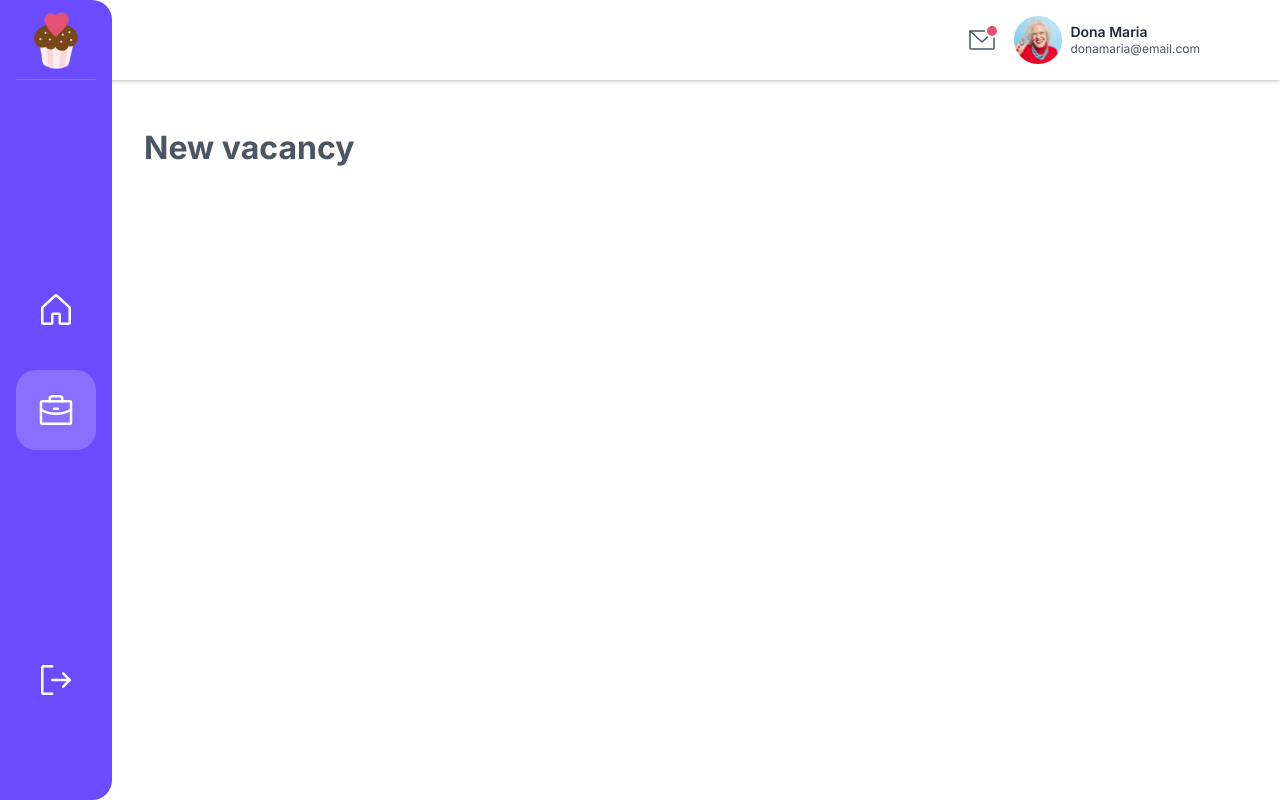
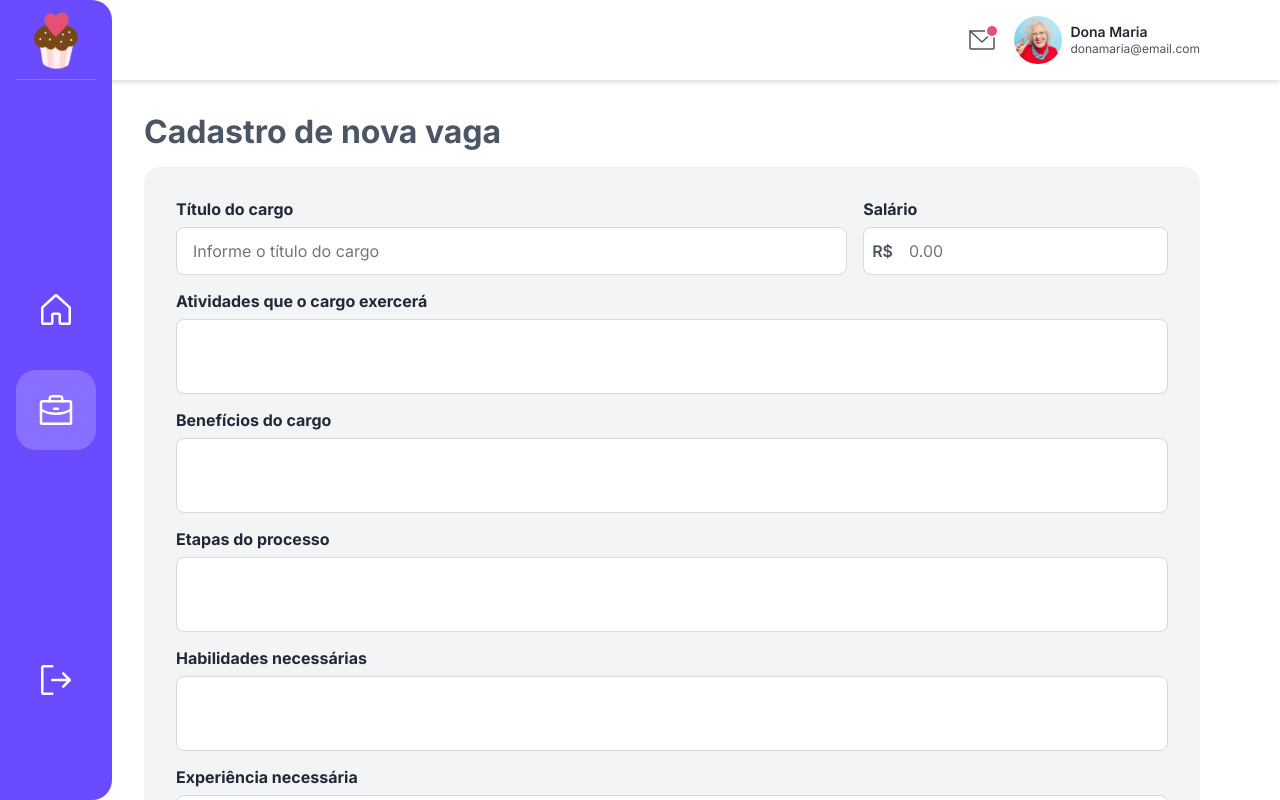
Before and after one commit to jfernandesdev/dona-maria-cupcake, a React (Vite) app: page /nova-vaga in a window 1280 px wide. Built offline with nearby package versions, Linux system fonts and the light colour scheme.

Commit message:
STYLE: 'new vacancy' form style with yup validation

```diff
--- a/src/components/Header/styles.module.scss
+++ b/src/components/Header/styles.module.scss
@@ -6,7 +6,8 @@
   padding: 0 5rem;
   gap: 1rem;
   background: var(--white);
-  box-shadow: 0px 1px 4px rgba(0, 0, 0, 0.25);
+  box-shadow: 0px 0.5px 6px rgba(0, 0, 0, 0.2);
+  z-index: 0;
 }
 
 .notificationButton {
--- a/src/layouts/DefaultLayout/styles.module.scss
+++ b/src/layouts/DefaultLayout/styles.module.scss
@@ -5,6 +5,6 @@
 
 .content {
   height: calc(100vh - 5rem);
-  padding: 3rem 5rem 3rem 9rem;
+  padding: 2rem 5rem 3rem 9rem;
   overflow-y: auto;
 }
--- a/src/pages/NewVacancy/index.tsx
+++ b/src/pages/NewVacancy/index.tsx
@@ -1,7 +1,162 @@
+import { useForm } from 'react-hook-form'
+import * as yup from 'yup'
+import { yupResolver } from '@hookform/resolvers/yup'
+
+import uuid from 'react-uuid'
+
+import Swal from 'sweetalert2'
+
+import styles from './styles.module.scss'
+import { NavLink } from 'react-router-dom'
+
+const newVacancyFormSchema = yup.object({
+  jobTitle: yup.string().required(),
+  wage: yup.number().required(),
+  jobActivity: yup.string().required(),
+  benefits: yup.string().required(),
+  processSteps: yup.string().required(),
+  skills: yup.string().required(),
+  experienceRequired: yup.string().required(),
+})
+
+type NewVacancyFormInputs = yup.InferType<typeof newVacancyFormSchema>
+
 export function NewVacancy () {
+  const {
+    register,
+    handleSubmit,
+    reset,
+    formState: { errors, isSubmitting }
+  } = useForm<NewVacancyFormInputs>({
+    resolver: yupResolver(newVacancyFormSchema),
+    // defaultValues: {
+    //   jobTitle: 'Title Job',
+    //   wage: 2000,
+    //   jobActivity: 'Atividade 1; Atividade 2',
+    //   benefits: 'Benefício 1; Benefício 2',
+    //   processSteps: 'Etapa 1, Etapa 2',
+    //   skills: 'Skill 1, Skill 2',
+    //   experienceRequired: 'Experience 1, Experience 2'
+    // }
+  })
+
+  async function handleNewVacancy(data: NewVacancyFormInputs) {
+    const { jobTitle, wage, jobActivity, benefits, processSteps, skills, experienceRequired } = data
+
+    const newVacancy = {
+      id: uuid(),
+      jobTitle,
+      wage,
+      jobActivity,
+      benefits,
+      processSteps,
+      skills,
+      experienceRequired,
+      creationDate: new Date(),
+    }
+
+    console.log(newVacancy)
+
+    reset()
+
+    Swal.fire({
+      title: 'Sucesso!',
+      text: 'Vaga cadastrada com sucesso!',
+      icon: 'success',
+      showConfirmButton: false,
+      timer: 2500,
+      timerProgressBar: true,
+    })
+  }
+
   return (
-    <>
-      <h1>New vacancy</h1>
-    </>
+    <div>
+      <h1>Cadastro de nova vaga</h1>
+
+      <form onSubmit={handleSubmit(handleNewVacancy)} className={styles.form}>
+        <div className={styles.inputsInline}>
+          <label htmlFor="jobTitle">
+            <span>Título do cargo</span>
+            <input
+              id="jobTitle"
+              placeholder="Informe o título do cargo"
+              {...register('jobTitle')}
+              className={errors.jobTitle ? styles.inputErrorAlert : ''}
+            />
+          </label>
+
+          <label htmlFor="wage">
+            <span>Salário</span>
+            <div className={`${styles.inputWithPrefix} ${errors.wage ? styles.inputErrorAlert : ''}`}>
+              <span>R$</span>
+              <input
+                type="number"
+                id="wage"
+                placeholder="0.00"
+                {...register('wage', { valueAsNumber: true})}
+              />
+            </div>
+          </label>
+        </div>
+
+        <label htmlFor="jobActivity">
+          <span>Atividades que o cargo exercerá</span>
+          <textarea
+            id="jobActivity"
+            {...register('jobActivity')}
+            className={errors.jobActivity ? styles.inputErrorAlert : ''}
+          />
+        </label>
+
+        <label htmlFor="benefits">
+          <span>Benefícios do cargo</span>
+          <textarea
+            id="benefits"
+            {...register('benefits')}
+            className={errors.benefits ? styles.inputErrorAlert : ''}
+          />
+        </label>
+
+        <label htmlFor="processSteps">
+          <span>Etapas do processo</span>
+          <textarea
+            id="processSteps"
+            {...register('processSteps')}
+            className={errors.processSteps ? styles.inputErrorAlert : ''}
+          />
+        </label>
+
+        <label htmlFor="skills">
+          <span>Habilidades necessárias</span>
+          <textarea
+            id="skills"
+            {...register('skills')}
+            className={errors.skills ? styles.inputErrorAlert : ''}
+          />
+        </label>
+
+        <label htmlFor="experienceRequired">
+          <span>Experiência necessária</span>
+          <textarea
+            id="experienceRequired"
+            {...register('experienceRequired')}
+            className={errors.experienceRequired ? styles.inputErrorAlert : ''}
+          />
+        </label>
+
+        <footer>
+
+          <NavLink to="/">
+            <button type="reset">
+              Cancelar
+            </button>
+          </NavLink>
+
+          <button type="submit" disabled={isSubmitting}>
+            {isSubmitting ? 'Cadastrando...' : 'Cadastrar nova vaga'}
+          </button>
+        </footer>
+      </form>
+    </div>
   )
 }
--- /dev/null
+++ b/src/pages/NewVacancy/styles.module.scss
@@ -0,0 +1,114 @@
+.form {
+  padding: 2rem;
+  display: flex;
+  flex-direction: column;
+  gap: 1rem;
+  background: var(--gray-100);
+  margin-top: 1rem;
+  border-radius: 1rem;
+
+  .inputsInline {
+    display: grid;
+    grid-template-columns: 3fr 1fr;
+    gap: 1rem;
+  }
+
+  label {
+    display: flex;
+    flex-direction: column;
+    gap: 0.5rem;
+    font-weight: 700;
+    color: var(--gray-900);
+  }
+
+  input, textarea {
+    height: 48px;
+    border: 1px solid var(--gray-300);
+    border-radius: 0.5rem;
+    padding: 1rem;
+
+    &:focus {
+      outline: 0;
+      box-shadow: 0 0 0 2px var(--purple-500);
+      background: transparent;
+      border: 0;
+    }
+  }
+
+  .inputWithPrefix {
+    display: flex;
+    align-items: center;
+    height: 48px;
+    padding: 0 0.5rem;
+    font-weight: 600;
+    color: var(--gray-500);
+    background: var(--white);
+    border: 1px solid var(--gray-300);
+    border-radius: 0.5rem;
+    overflow: hidden;
+
+    > input {
+      flex-grow: 1;
+      border: none;
+      outline: none;
+
+      &:focus {
+        box-shadow: none;
+      }
+    }
+  }
+
+  .inputErrorAlert {
+    border: 1px solid var(--red-500);
+    background: var(--red-100);
+
+    > input {
+      background: var(--red-100);
+    }
+  }
+
+  textarea {
+    height: 75px;
+    resize: none;
+  }
+
+  footer {
+    display: flex;
+    align-items: center;
+    justify-content: center;
+    gap: 1rem;
+    padding: 2rem 0 0 ;
+  }
+
+  button {
+    display: flex;
+    align-items: center;
+    justify-content: center;
+    height: 48px;
+    padding: 1rem 2rem;
+    border-radius: 0.5rem;
+    cursor: pointer;
+    transition: all 0.2s;
+  }
+
+  button[type="submit"] {
+    color:  var(--white);
+    background: var(--purple-500);
+    border: 0;
+
+    &:hover {
+     background: var(--pink-500);
+    }
+  }
+
+  button[type="reset"] {
+    color: var(--gray-500);
+    background: transparent;
+    border: 1px solid var(--gray-500);
+
+    &:hover {
+      background: var(--gray-500);
+      color: var(--white);
+    }
+  }
+}
--- a/src/styles/globals.scss
+++ b/src/styles/globals.scss
@@ -11,6 +11,7 @@
   --pink-500: #E55175;
 
   --gray-100: #F3F4F6;
+  --gray-300: #D9D9D9;
   --gray-500: #4B5563;
   --gray-900: #1F2937;
 
@@ -43,3 +44,22 @@ body, input, button, textarea, select {
 a {
   text-decoration: none;
 }
+
+::-webkit-scrollbar {
+  width: 6px;
+  height: 0;
+}
+
+::-webkit-scrollbar,
+::-webkit-scrollbar-track {
+  background: transparent;
+}
+
+::-webkit-scrollbar-thumb {
+  background: rgba(0,0,0,0.4);
+}
+
+::-webkit-scrollbar,
+::-webkit-scrollbar-track {
+  background: transparent;
+}
```
Also changed, not shown: package.json (+6 -1 lines), 1 other file (tests, documents, lock files or other folders).
